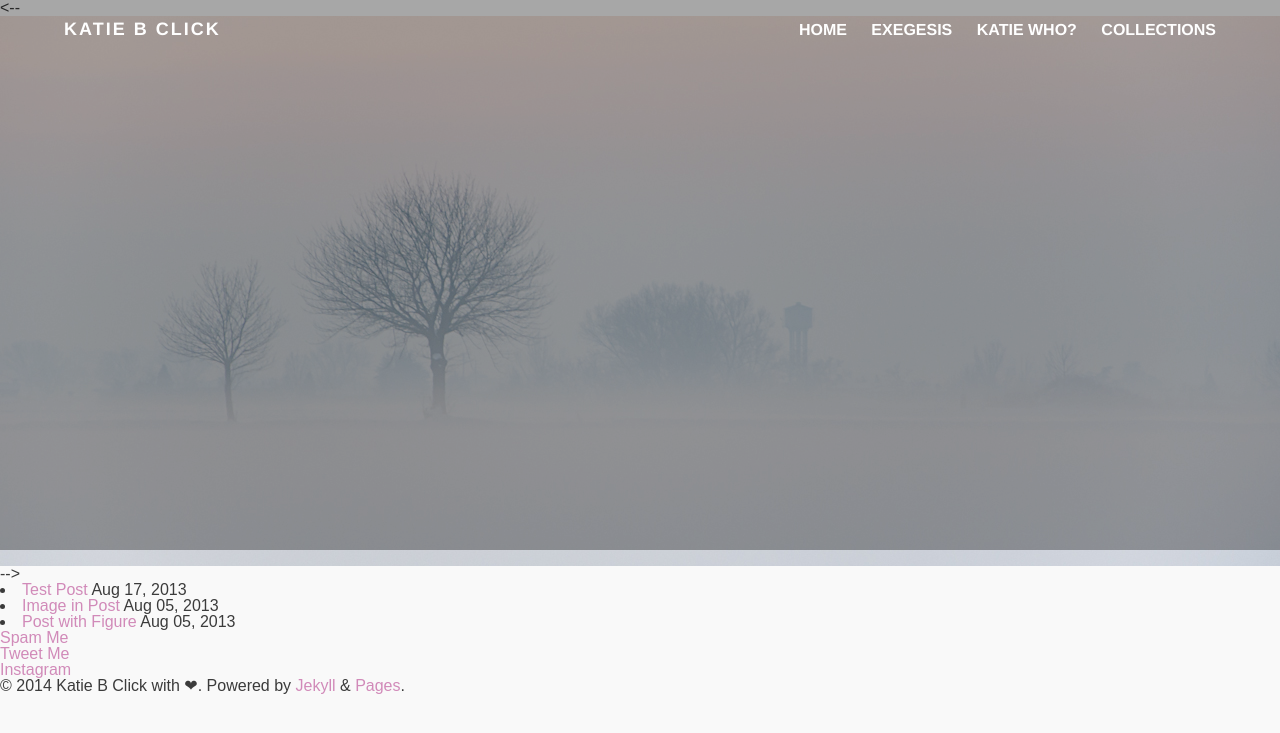
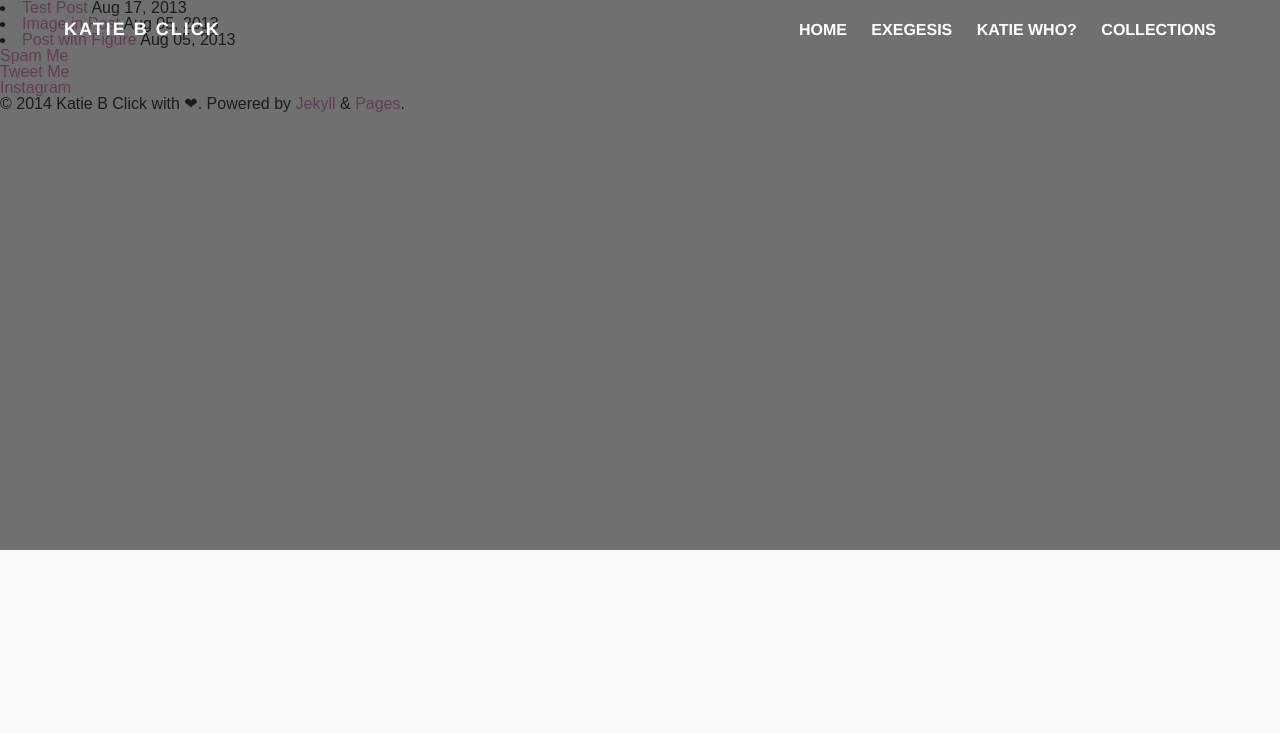
Before and after one commit to roachhd/katiebclick, a Jekyll site: the page built from about.md, in a window 1280 px wide. Shown: the top 733 px of the page. Built offline with Jekyll 4.4.1, drawn with Linux system fonts in a browser that asks for light colours; nearby versions of some CDN libraries; some web fonts are replaced; library files that are not in the unit come from our copies; comment, search, counter and statistics services are not loaded.

Commit message:
Update anihead.html

```diff
--- a/_layouts/anihead.html
+++ b/_layouts/anihead.html
@@ -14,7 +14,7 @@
 <section class="article">
 
   <div class="overlay"></div>
- <-- <div class="featured-image" style="background-image: url({{ site.url }}/images/{{ page.image.feature }})"></div> -->
+ <!-- <div class="featured-image" style="background-image: url({{ site.url }}/images/{{ page.image.feature }})"></div> -->
 <!-- {% else %} -->
 
 {% include head-dark.html %}
```
